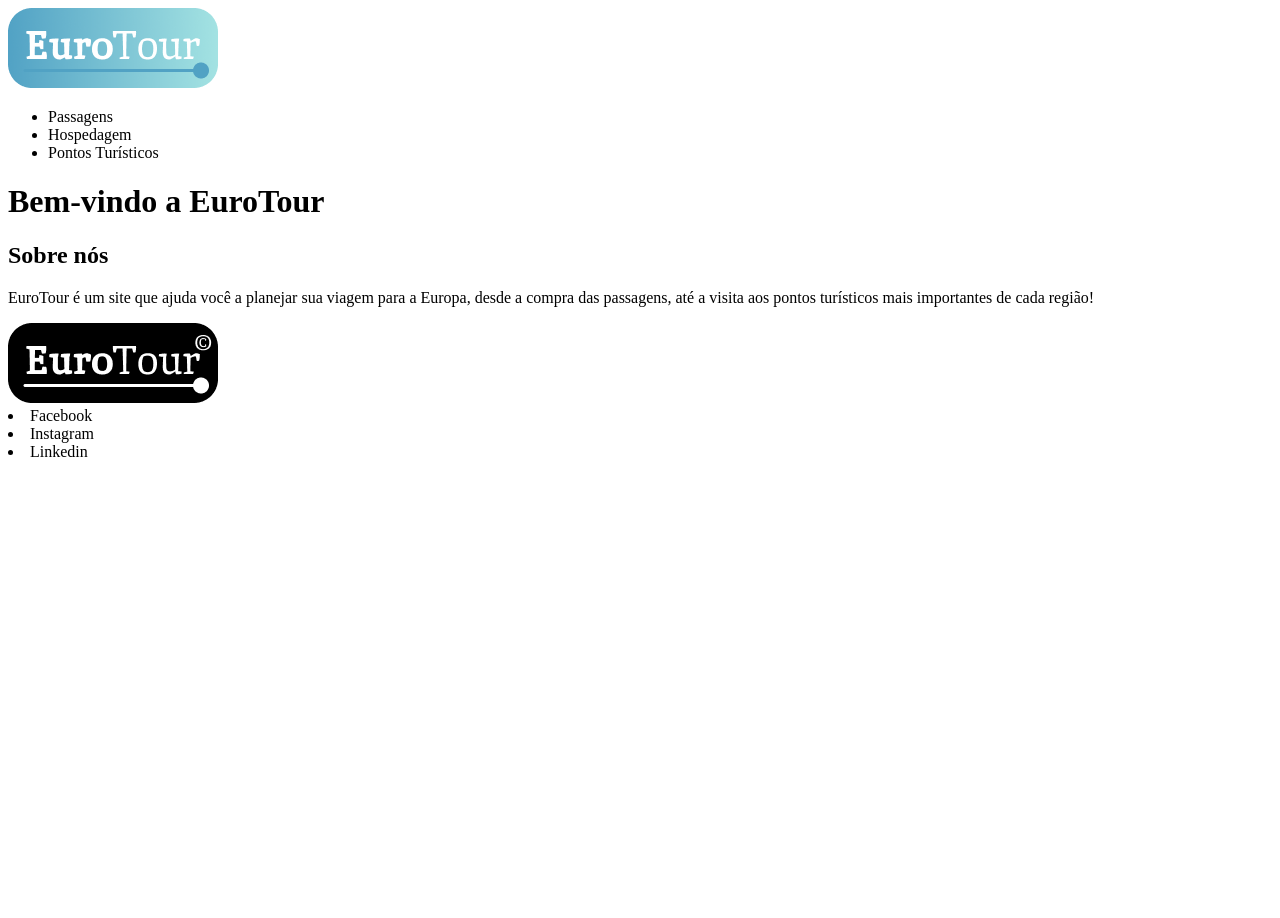
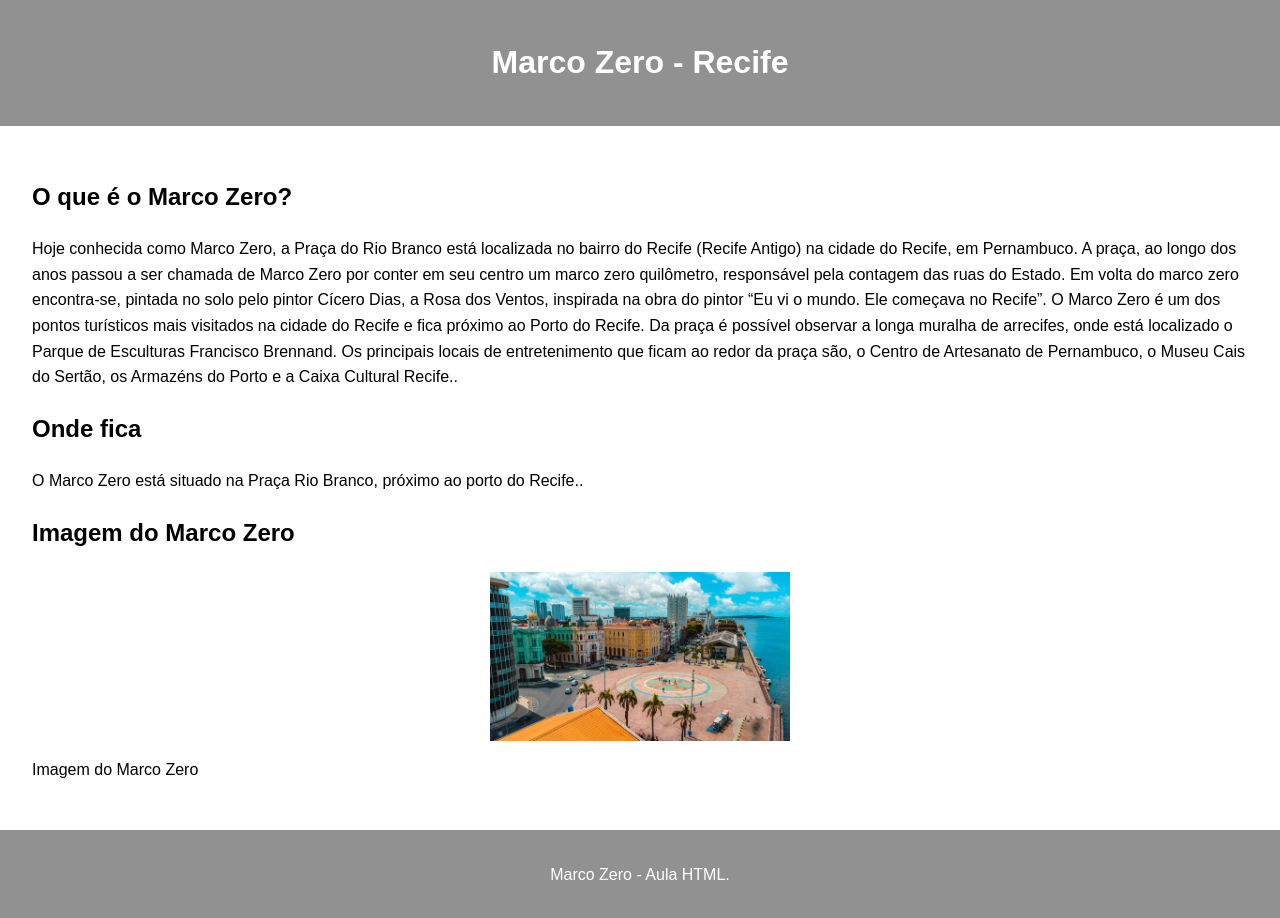
Before and after one commit to phernandocarvalho/aulahtml01, a plain HTML site: page index.html in a window 1280 px wide. Before the commit the page ends 800 px from the top, so only its background shows below. Drawn offline with Linux system fonts and the light colour scheme.

Commit message:
marcozero

```diff
--- a/index.html
+++ b/index.html
@@ -1,39 +1,58 @@
 <!DOCTYPE html>
-<html lang="en">
+<html lang="pt-br">
 <head>
     <meta charset="UTF-8">
-  <meta http-equiv="X-UA-Compatible" content="IE=edge">
     <meta name="viewport" content="width=device-width, initial-scale=1.0">
-  <link rel="stylesheet" href="style.css">
-  <title>Document</title>
+    <title>Marco Zero - Recife</title>
+    <style>
+        body {
+            font-family: Arial, sans-serif;
+            line-height: 1.6;
+            margin: 0;
+            padding: 0;
+        }
+        header, footer {
+            background-color: #0000006e;
+            color: #fff;
+            text-align: center;
+            padding: 1rem;
+        }
+        main {
+            padding: 2rem;
+        }
+        img {
+            max-width: 100%;
+            height: auto;
+            display: block;
+            margin: 0 auto;
+        }
+    </style>
 </head>
 <body>
     <header>
-    <img src="/img/eurotour-logo-cor.png "alt=Eurotour
+        <h1>Marco Zero - Recife</h1>
+    </header>
 
+    <main>
+        <section>
+            <h2>O que é o Marco Zero?</h2>
+            <p>Hoje conhecida como Marco Zero, a Praça do Rio Branco está localizada no bairro do Recife (Recife Antigo) na cidade do Recife, em Pernambuco. A praça, ao longo dos anos passou a ser chamada de Marco Zero por conter em seu centro um marco zero quilômetro, responsável pela contagem das ruas do Estado. Em volta do marco zero encontra-se, pintada no solo pelo pintor Cícero Dias, a Rosa dos Ventos, inspirada na obra do pintor “Eu vi o mundo. Ele começava no Recife”. O Marco Zero é um dos pontos turísticos mais visitados na cidade do Recife e fica próximo ao Porto do Recife. Da praça é possível observar a longa muralha de arrecifes, onde está localizado o Parque de Esculturas Francisco Brennand. Os principais locais de entretenimento que ficam ao redor da praça são, o Centro de Artesanato de Pernambuco, o Museu Cais do Sertão, os Armazéns do Porto e a Caixa Cultural Recife..</p>
+        </section>
 
-    <nav>
-      <ul>
-        <li>Passagens</li>
-        <li>Hospedagem</li>
-        <li>Pontos Turísticos</li>
-      </ul>
-    </nav>
-  </header>
-  <main>
-    <h1>Bem-vindo a EuroTour</h1>
         <section>
-      <h2>Sobre nós</h2>
-      <p>EuroTour é um site que ajuda você a planejar sua viagem para a Europa, desde a compra das passagens, até a visita aos pontos turísticos mais importantes de cada região!</p>
+            <h2>Onde fica</h2>
+            <p>O Marco Zero está situado na Praça Rio Branco, próximo ao porto do Recife..</p>
+        </section>
+
+        <section>
+            <h2>Imagem do Marco Zero</h2>
+            <img src="/aulahtml01/img/marcozero.jpg" alt="Foto do Marco Zero" width="300" height="300">
+            <p>Imagem do Marco Zero</p>
         </section>
     </main>
+
     <footer>
-    <img src="/img/eurotour-logo-pb.png "alt=Eurotour
-      <ul>
-      <li>Facebook</li>
-      <li>Instagram</li>
-      <li>Linkedin</li>
-    </ul>
+        <p>Marco Zero - Aula HTML.</p>
     </footer>
 </body>
 </html>
```
Also changed, not shown: img/eurotour-logo-cor.png (deleted), img/eurotour-logo-pb.png (deleted), img/marcozero.jpg (added). Lines whose indentation alone changed are shown as unchanged.
